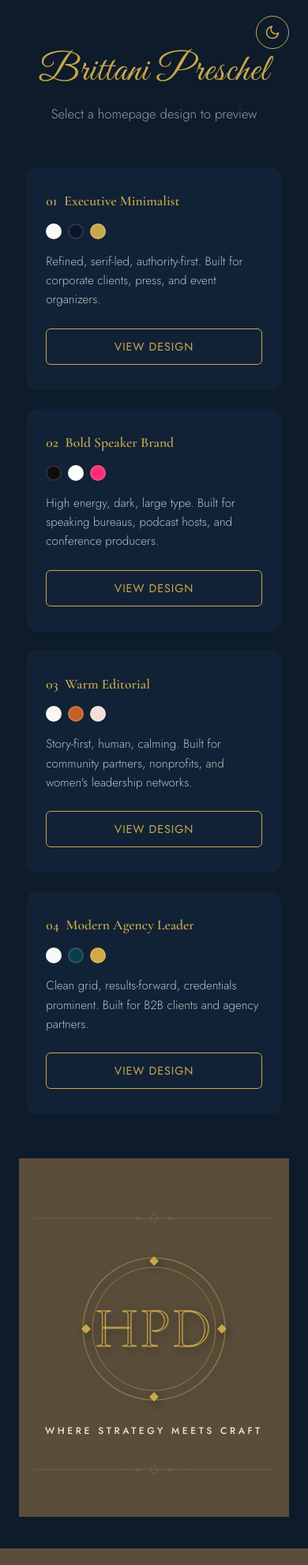
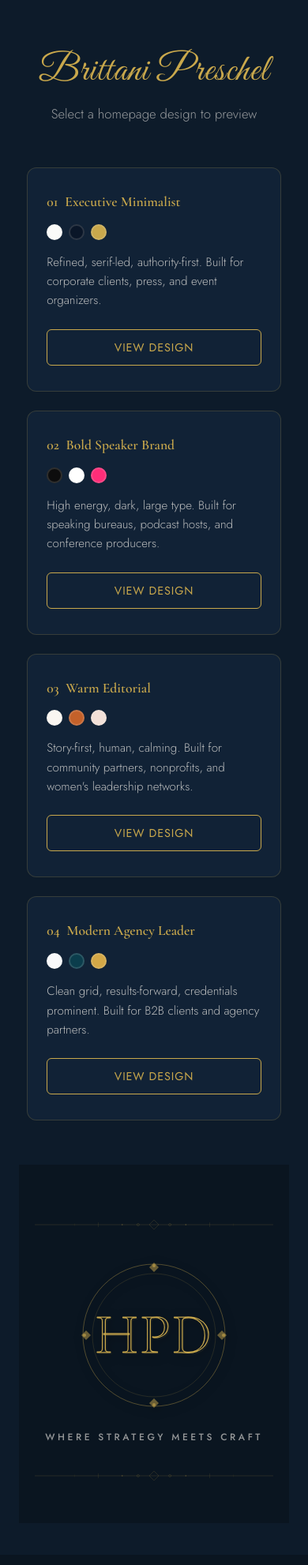
Before and after one commit to Huease/brittani-preschel, a website: page index.html in a window 390 px wide. Shown: the top 1982 px of the page at 79% size. Drawn offline with nearby package versions, Linux system fonts and the light colour scheme.

Commit message:
Revert index to clean dark-only design, remove toggle and animations
- Removed light/dark mode toggle, all light mode CSS, toggle button
- Removed all HPD animations (fade, spin, ring rotation)
- Static dark design: #0D1B2A bg, #112236 cards, #F0EDE8 text
- Card borders: rgba(201,168,76,0.2) gold
- Footer: #0A1520 bg, #F0EDE8 text
- Decorative lines: rgba(201,168,76,0.4)

Co-Authored-By: Claude Opus 4.6 <noreply@anthropic.com>

```diff
--- a/index.html
+++ b/index.html
@@ -15,68 +15,14 @@
         }
 
         body {
-            --bg-primary: #0D1B2A;
-            --card-bg: #112236;
-            --text-primary: #F5F0EB;
-            --accent-gold: #C9A84C;
-            --text-muted: rgba(245, 240, 235, 0.6);
-            --text-faint: rgba(245, 240, 235, 0.4);
-            --card-desc: rgba(245, 240, 235, 0.75);
-            --swatch-border: rgba(245, 240, 235, 0.15);
-            --btn-hover-text: #0D1B2A;
-            background-color: var(--bg-primary);
-            color: var(--text-primary);
+            background-color: #0D1B2A;
+            color: #F0EDE8;
             font-family: 'Jost', sans-serif;
             font-weight: 300;
             min-height: 100vh;
             display: flex;
             flex-direction: column;
-            transition: background-color 300ms ease, color 300ms ease;
         }
-
-        body.light-mode {
-            --bg-primary: #C8BFB0;
-            --card-bg: #B8AFA0;
-            --text-primary: #0A1628;
-            --accent-gold: #7A5E28;
-            --text-muted: #2A2218;
-            --text-faint: #2A2218;
-            --card-desc: #2A2218;
-            --swatch-border: rgba(10, 22, 40, 0.25);
-            --btn-hover-text: #0A1628;
-        }
-
-        body.light-mode .card {
-            border: 1px solid #8A7A5A;
-        }
-
-        .theme-toggle {
-            position: fixed;
-            top: 20px;
-            right: 24px;
-            background: none;
-            border: 1.5px solid var(--accent-gold);
-            border-radius: 50%;
-            width: 42px;
-            height: 42px;
-            cursor: pointer;
-            display: flex;
-            align-items: center;
-            justify-content: center;
-            color: var(--accent-gold);
-            z-index: 1000;
-            transition: background-color 300ms ease, color 300ms ease, border-color 300ms ease;
-        }
-
-        .theme-toggle:hover {
-            background-color: var(--accent-gold);
-            color: var(--bg-primary);
-        }
-
-        .theme-toggle .icon-sun { display: none; }
-        .theme-toggle .icon-moon { display: block; }
-        body.light-mode .theme-toggle .icon-sun { display: block; }
-        body.light-mode .theme-toggle .icon-moon { display: none; }
 
         main {
             flex: 1;
@@ -102,8 +48,7 @@
 
         .subtitle {
             font-size: 1.05rem;
-            color: var(--text-muted);
-            transition: color 300ms ease;
+            color: rgba(240, 237, 232, 0.6);
         }
 
         .cards-grid {
@@ -125,11 +70,12 @@
             display: flex;
             flex-direction: column;
             justify-content: space-between;
-            background: var(--card-bg);
+            background: #112236;
+            border: 1px solid rgba(201, 168, 76, 0.2);
             border-radius: 12px;
             padding: 32px 24px;
             box-sizing: border-box;
-            transition: transform 0.2s ease, box-shadow 0.2s ease, background-color 300ms ease;
+            transition: transform 0.2s ease, box-shadow 0.2s ease;
         }
 
         .card:hover {
@@ -146,8 +92,7 @@
             overflow: hidden;
             text-overflow: ellipsis;
             margin-bottom: 16px;
-            color: var(--accent-gold);
-            transition: color 300ms ease;
+            color: #C9A84C;
         }
 
         .swatches {
@@ -161,15 +106,14 @@
             height: 20px;
             border-radius: 50%;
             display: inline-block;
-            border: 2px solid var(--swatch-border);
+            border: 2px solid rgba(240, 237, 232, 0.15);
         }
 
         .card-description {
             font-size: 0.95rem;
             line-height: 1.6;
-            color: var(--card-desc);
+            color: rgba(240, 237, 232, 0.75);
             margin-bottom: 24px;
-            transition: color 300ms ease;
             flex: 1;
         }
 
@@ -177,8 +121,8 @@
             display: block;
             text-align: center;
             padding: 12px 16px;
-            border: 1.5px solid var(--accent-gold);
-            color: var(--accent-gold);
+            border: 1.5px solid #C9A84C;
+            color: #C9A84C;
             text-decoration: none;
             font-family: 'Jost', sans-serif;
             font-weight: 400;
@@ -190,16 +134,8 @@
         }
 
         .card-btn:hover {
-            background-color: var(--accent-gold);
-            color: var(--btn-hover-text);
-        }
-
-        footer {
-            text-align: center;
-            padding: 32px 24px;
-            font-size: 0.85rem;
-            color: var(--text-faint);
-            transition: color 300ms ease;
+            background-color: #C9A84C;
+            color: #0D1B2A;
         }
 
         @media (max-width: 900px) {
@@ -225,7 +161,7 @@
             margin-bottom: 0;
             width: 100%;
             overflow: hidden;
-            background-color: #5A4E3A;
+            background-color: #0A1520;
             padding: 56px 20px 40px;
         }
 
@@ -235,69 +171,22 @@
             font-size: 0.75rem;
             letter-spacing: 0.3em;
             text-transform: uppercase;
-            color: #F0E6CC;
-            opacity: 0;
-            animation: hpdFadeIn 0.8s ease-out forwards;
-            animation-delay: 1.4s;
+            color: rgba(240, 237, 232, 0.6);
         }
 
         .monogram-container {
-            perspective: 800px;
             display: flex;
             justify-content: center;
             align-items: center;
             width: 100%;
-            opacity: 0;
-            animation: hpdFadeIn 1.2s ease-out forwards;
         }
 
         .monogram-svg {
             filter: drop-shadow(2px 3px 6px rgba(0,0,0,0.5));
         }
-
-        .monogram-container:hover .monogram-svg {
-            transform: rotateY(15deg) rotateX(-5deg);
-            transition: transform 0.3s ease;
-        }
-
-        @keyframes hpdFadeIn {
-            from { opacity: 0; transform: scale(0.7); }
-            to   { opacity: 1; transform: scale(1); }
-        }
-
-        @keyframes ringRotate {
-            from { transform: rotate(0deg); }
-            to { transform: rotate(360deg); }
-        }
-
-        .ring-1 {
-            transform-origin: 100px 100px;
-            animation: ringRotate 12s linear infinite;
-            animation-delay: 1.2s;
-        }
-
-        #hp-letters {
-            transform-origin: 100px 100px;
-        }
-
-        #monogram-group {
-            transform-origin: 100px 100px;
-        }
     </style>
 </head>
 <body>
-    <button class="theme-toggle" id="themeToggle" aria-label="Toggle light/dark mode">
-        <svg class="icon-moon" width="20" height="20" viewBox="0 0 24 24" fill="none" stroke="currentColor" stroke-width="2" stroke-linecap="round" stroke-linejoin="round">
-            <path d="M21 12.79A9 9 0 1 1 11.21 3 7 7 0 0 0 21 12.79z"/>
-        </svg>
-        <svg class="icon-sun" width="20" height="20" viewBox="0 0 24 24" fill="none" stroke="currentColor" stroke-width="2" stroke-linecap="round" stroke-linejoin="round">
-            <circle cx="12" cy="12" r="5"/>
-            <line x1="12" y1="1" x2="12" y2="3"/><line x1="12" y1="21" x2="12" y2="23"/>
-            <line x1="4.22" y1="4.22" x2="5.64" y2="5.64"/><line x1="18.36" y1="18.36" x2="19.78" y2="19.78"/>
-            <line x1="1" y1="12" x2="3" y2="12"/><line x1="21" y1="12" x2="23" y2="12"/>
-            <line x1="4.22" y1="19.78" x2="5.64" y2="18.36"/><line x1="18.36" y1="5.64" x2="19.78" y2="4.22"/>
-        </svg>
-    </button>
     <main>
         <header>
             <h1>Brittani Preschel</h1>
@@ -353,43 +242,39 @@
         <div class="creative-footer">
             <!-- Art Deco Divider Top -->
             <svg width="100%" height="40" viewBox="0 0 600 40" xmlns="http://www.w3.org/2000/svg" style="max-width: 900px;">
-                <line x1="0" y1="20" x2="600" y2="20" stroke="#C9A84C" stroke-width="0.75" opacity="0.6"/>
-                <polygon points="300,8 312,20 300,32 288,20" fill="none" stroke="#C9A84C" stroke-width="0.75" opacity="0.8"/>
-                <circle cx="260" cy="20" r="3" fill="none" stroke="#C9A84C" stroke-width="0.75" opacity="0.6"/>
-                <circle cx="340" cy="20" r="3" fill="none" stroke="#C9A84C" stroke-width="0.75" opacity="0.6"/>
-                <circle cx="220" cy="20" r="1.5" fill="#C9A84C" opacity="0.4"/>
-                <circle cx="380" cy="20" r="1.5" fill="#C9A84C" opacity="0.4"/>
-                <line x1="160" y1="14" x2="160" y2="26" stroke="#C9A84C" stroke-width="0.75" opacity="0.3"/>
-                <line x1="440" y1="14" x2="440" y2="26" stroke="#C9A84C" stroke-width="0.75" opacity="0.3"/>
-                <line x1="100" y1="17" x2="100" y2="23" stroke="#C9A84C" stroke-width="0.75" opacity="0.2"/>
-                <line x1="500" y1="17" x2="500" y2="23" stroke="#C9A84C" stroke-width="0.75" opacity="0.2"/>
+                <line x1="0" y1="20" x2="600" y2="20" stroke="rgba(201,168,76,0.4)" stroke-width="0.75"/>
+                <polygon points="300,8 312,20 300,32 288,20" fill="none" stroke="rgba(201,168,76,0.4)" stroke-width="0.75"/>
+                <circle cx="260" cy="20" r="3" fill="none" stroke="rgba(201,168,76,0.4)" stroke-width="0.75"/>
+                <circle cx="340" cy="20" r="3" fill="none" stroke="rgba(201,168,76,0.4)" stroke-width="0.75"/>
+                <circle cx="220" cy="20" r="1.5" fill="rgba(201,168,76,0.4)"/>
+                <circle cx="380" cy="20" r="1.5" fill="rgba(201,168,76,0.4)"/>
+                <line x1="160" y1="14" x2="160" y2="26" stroke="rgba(201,168,76,0.3)" stroke-width="0.75"/>
+                <line x1="440" y1="14" x2="440" y2="26" stroke="rgba(201,168,76,0.3)" stroke-width="0.75"/>
+                <line x1="100" y1="17" x2="100" y2="23" stroke="rgba(201,168,76,0.2)" stroke-width="0.75"/>
+                <line x1="500" y1="17" x2="500" y2="23" stroke="rgba(201,168,76,0.2)" stroke-width="0.75"/>
             </svg>
 
-            <!-- Animated 3D HP Monogram -->
-            <div class="monogram-container" id="monogram">
+            <!-- HPD Monogram -->
+            <div class="monogram-container">
                 <svg class="monogram-svg" width="200" height="200" viewBox="0 0 200 200" xmlns="http://www.w3.org/2000/svg">
-                    <g id="monogram-group">
                     <!-- Outer decorative ring -->
-                        <circle cx="100" cy="100" r="90" fill="none" stroke="#C9A84C" stroke-width="0.75" class="ring ring-1"/>
+                    <circle cx="100" cy="100" r="90" fill="none" stroke="#C9A84C" stroke-width="0.75" opacity="0.5"/>
                     <!-- Inner decorative ring -->
-                        <circle cx="100" cy="100" r="78" fill="none" stroke="#C9A84C" stroke-width="0.5" class="ring ring-2"/>
+                    <circle cx="100" cy="100" r="78" fill="none" stroke="#C9A84C" stroke-width="0.5" opacity="0.3"/>
                     <!-- Corner diamond accents -->
-                        <polygon points="100,8 106,14 100,20 94,14" fill="#C9A84C" class="accent"/>
-                        <polygon points="100,180 106,186 100,192 94,186" fill="#C9A84C" class="accent"/>
-                        <polygon points="8,100 14,94 20,100 14,106" fill="#C9A84C" class="accent"/>
-                        <polygon points="180,100 186,94 192,100 186,106" fill="#C9A84C" class="accent"/>
+                    <polygon points="100,8 106,14 100,20 94,14" fill="#C9A84C" opacity="0.5"/>
+                    <polygon points="100,180 106,186 100,192 94,186" fill="#C9A84C" opacity="0.5"/>
+                    <polygon points="8,100 14,94 20,100 14,106" fill="#C9A84C" opacity="0.5"/>
+                    <polygon points="180,100 186,94 192,100 186,106" fill="#C9A84C" opacity="0.5"/>
                     <!-- Depth fill copy -->
                     <text text-anchor="middle" x="102" y="124" font-family="'Cormorant Garamond', serif" font-size="72" font-weight="300" fill="rgba(201,168,76,0.08)" letter-spacing="2" style="pointer-events:none;">HPD</text>
-                        <!-- Single centered HPD text -->
-                        <g id="hp-letters">
+                    <!-- HPD text -->
                     <text text-anchor="middle" x="100" y="122" font-family="'Cormorant Garamond', serif" font-size="72" font-weight="300" fill="none" stroke="#C9A84C" stroke-width="1.2" letter-spacing="2">HPD</text>
-                        </g>
                     <!-- Decorative dots at compass points -->
-                        <circle cx="100" cy="12" r="2" fill="#C9A84C" class="dot"/>
-                        <circle cx="100" cy="188" r="2" fill="#C9A84C" class="dot"/>
-                        <circle cx="12" cy="100" r="2" fill="#C9A84C" class="dot"/>
-                        <circle cx="188" cy="100" r="2" fill="#C9A84C" class="dot"/>
-                    </g>
+                    <circle cx="100" cy="12" r="2" fill="#C9A84C" opacity="0.6"/>
+                    <circle cx="100" cy="188" r="2" fill="#C9A84C" opacity="0.6"/>
+                    <circle cx="12" cy="100" r="2" fill="#C9A84C" opacity="0.6"/>
+                    <circle cx="188" cy="100" r="2" fill="#C9A84C" opacity="0.6"/>
                 </svg>
             </div>
 
@@ -398,31 +283,23 @@
 
             <!-- Art Deco Divider Bottom -->
             <svg width="100%" height="40" viewBox="0 0 600 40" xmlns="http://www.w3.org/2000/svg" style="max-width: 900px;">
-                <line x1="0" y1="20" x2="600" y2="20" stroke="#C9A84C" stroke-width="0.75" opacity="0.6"/>
-                <polygon points="300,8 312,20 300,32 288,20" fill="none" stroke="#C9A84C" stroke-width="0.75" opacity="0.8"/>
-                <circle cx="260" cy="20" r="3" fill="none" stroke="#C9A84C" stroke-width="0.75" opacity="0.6"/>
-                <circle cx="340" cy="20" r="3" fill="none" stroke="#C9A84C" stroke-width="0.75" opacity="0.6"/>
-                <circle cx="220" cy="20" r="1.5" fill="#C9A84C" opacity="0.4"/>
-                <circle cx="380" cy="20" r="1.5" fill="#C9A84C" opacity="0.4"/>
-                <line x1="160" y1="14" x2="160" y2="26" stroke="#C9A84C" stroke-width="0.75" opacity="0.3"/>
-                <line x1="440" y1="14" x2="440" y2="26" stroke="#C9A84C" stroke-width="0.75" opacity="0.3"/>
-                <line x1="100" y1="17" x2="100" y2="23" stroke="#C9A84C" stroke-width="0.75" opacity="0.2"/>
-                <line x1="500" y1="17" x2="500" y2="23" stroke="#C9A84C" stroke-width="0.75" opacity="0.2"/>
+                <line x1="0" y1="20" x2="600" y2="20" stroke="rgba(201,168,76,0.4)" stroke-width="0.75"/>
+                <polygon points="300,8 312,20 300,32 288,20" fill="none" stroke="rgba(201,168,76,0.4)" stroke-width="0.75"/>
+                <circle cx="260" cy="20" r="3" fill="none" stroke="rgba(201,168,76,0.4)" stroke-width="0.75"/>
+                <circle cx="340" cy="20" r="3" fill="none" stroke="rgba(201,168,76,0.4)" stroke-width="0.75"/>
+                <circle cx="220" cy="20" r="1.5" fill="rgba(201,168,76,0.4)"/>
+                <circle cx="380" cy="20" r="1.5" fill="rgba(201,168,76,0.4)"/>
+                <line x1="160" y1="14" x2="160" y2="26" stroke="rgba(201,168,76,0.3)" stroke-width="0.75"/>
+                <line x1="440" y1="14" x2="440" y2="26" stroke="rgba(201,168,76,0.3)" stroke-width="0.75"/>
+                <line x1="100" y1="17" x2="100" y2="23" stroke="rgba(201,168,76,0.2)" stroke-width="0.75"/>
+                <line x1="500" y1="17" x2="500" y2="23" stroke="rgba(201,168,76,0.2)" stroke-width="0.75"/>
             </svg>
         </div>
     </main>
 
-    <footer style="padding: 24px 20px 32px; text-align: center; width: 100%; font-family: 'Jost', sans-serif; background-color: #5A4E3A;">
-        <span style="display: block; font-size: 0.85rem; letter-spacing: 0.08em; color: #F0E6CC; margin-bottom: 8px;">Brittani Preschel Site</span>
-        <span style="display: block; font-size: 0.75rem; letter-spacing: 0.06em; color: #F0E6CC;">&copy; 2026 | Hugh Patrick Digital | All Rights Reserved</span>
+    <footer style="padding: 24px 20px 32px; text-align: center; width: 100%; font-family: 'Jost', sans-serif; background-color: #0A1520;">
+        <span style="display: block; font-size: 0.85rem; letter-spacing: 0.08em; color: #F0EDE8; margin-bottom: 8px;">Brittani Preschel Site</span>
+        <span style="display: block; font-size: 0.75rem; letter-spacing: 0.06em; color: #F0EDE8;">&copy; 2026 | Hugh Patrick Digital | All Rights Reserved</span>
     </footer>
-
-    <script>
-        // Dark/Light mode toggle
-        const toggle = document.getElementById('themeToggle');
-        toggle.addEventListener('click', () => {
-            document.body.classList.toggle('light-mode');
-        });
-    </script>
 </body>
 </html>
```
Lines whose indentation alone changed are shown as unchanged.
